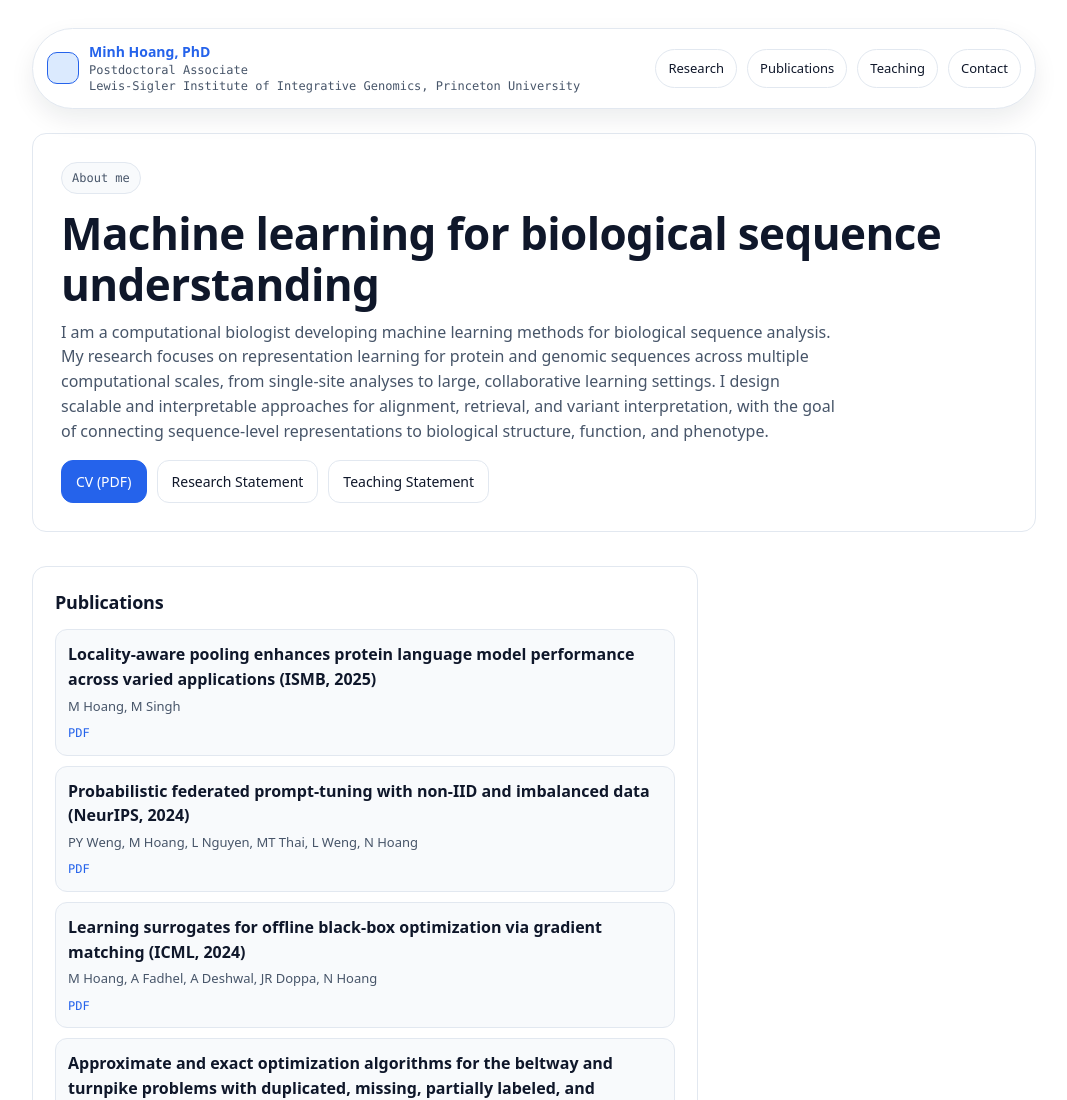
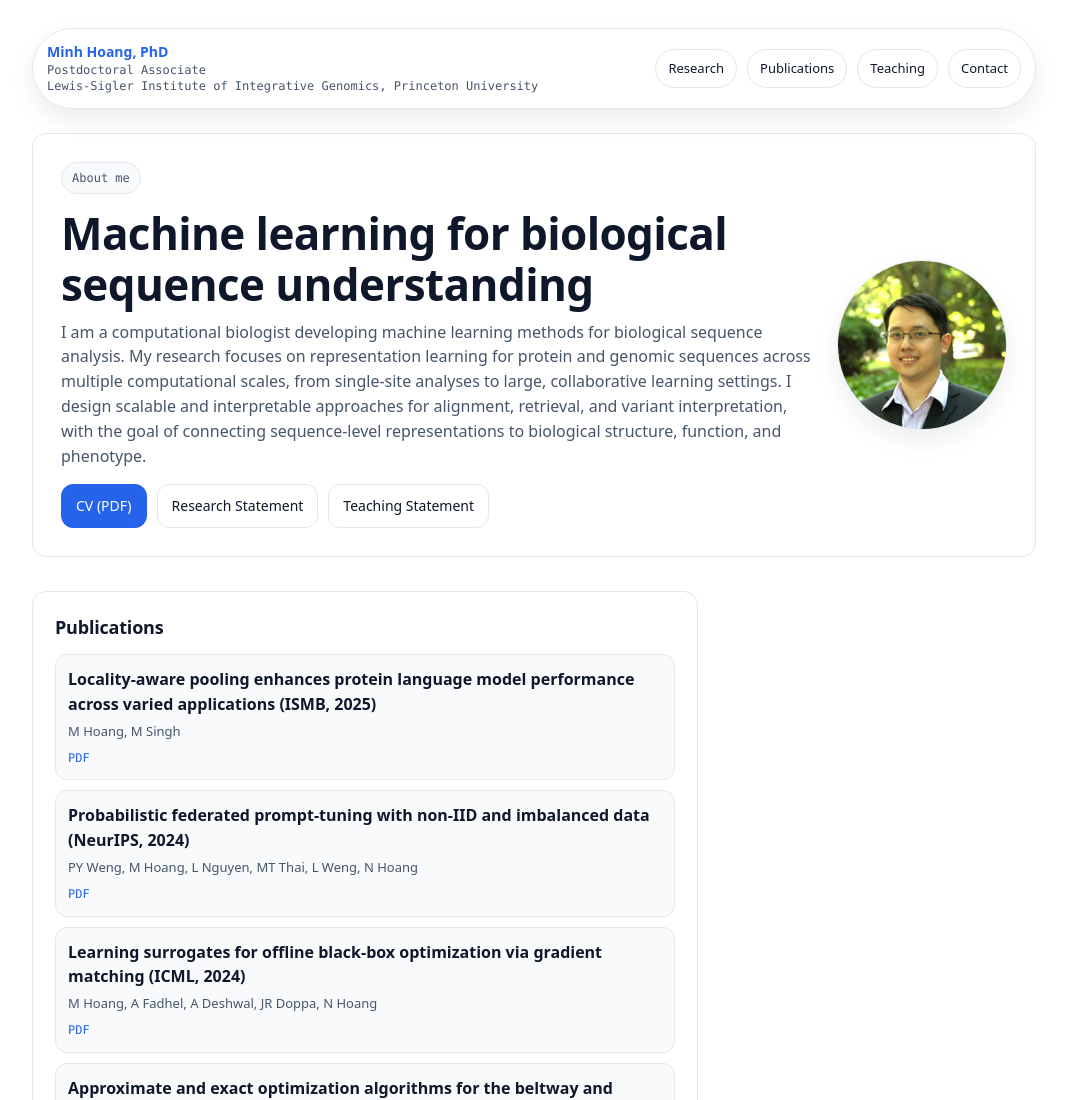
Before and after one commit to qminh93/qminh93.github.io, a plain HTML site: page index.html in a window 1280 px wide. Shown: the top 1100 px of the page, without its empty margins (106-1173 px from the left). Drawn offline with Linux system fonts and the light colour scheme.

Commit message:
Update index.html

```diff
--- a/index.html
+++ b/index.html
@@ -82,6 +82,28 @@
       border-radius: var(--radius);
       border: 1px solid var(--line);
       background: var(--panel2);
+    }
+
+    .hero-row{
+      display:flex;
+      align-items:center;
+      justify-content:space-between;
+      gap: 20px;
+    }
+    .hero-text{ flex: 1; min-width: 0; }
+
+    .headshot{
+      width: 170px;
+      height: 170px;
+      border-radius: 999px;
+      object-fit: cover;
+      border: 1px solid var(--line);
+      box-shadow: var(--shadow);
+    }
+
+    @media (max-width: 900px){
+      .hero-row{ flex-direction: column-reverse; align-items:flex-start; }
+      .headshot{ width: 150px; height: 150px; }
     }
 
     .kicker{
@@ -240,7 +262,6 @@
 
     <div class="top">
       <a class="brand" href="#top">
-        <div class="mark"></div>
         <div>
           <div class="name">Minh Hoang, PhD</div>
           <div class="meta">Postdoctoral Associate</div>
@@ -256,6 +277,8 @@
     </div>
 
     <header class="hero" id="top">
+      <div class="hero-row">
+        <div class="hero-text">
           <span class="kicker">About me</span>
           <h1>Machine learning for biological sequence understanding</h1>
           <p class="subtitle">
@@ -267,6 +290,10 @@
             <a class="btn primary" href="assets/cv.pdf">CV (PDF)</a>
             <a class="btn" href="assets/research-statement.pdf">Research Statement</a>
             <a class="btn" href="assets/teaching-statement.pdf">Teaching Statement</a>
+          </div>
+        </div>
+
+        <img class="headshot" src="MH_photo.png" alt="Minh Hoang headshot" />
       </div>
     </header>
 
```
Lines whose indentation alone changed are shown as unchanged.
